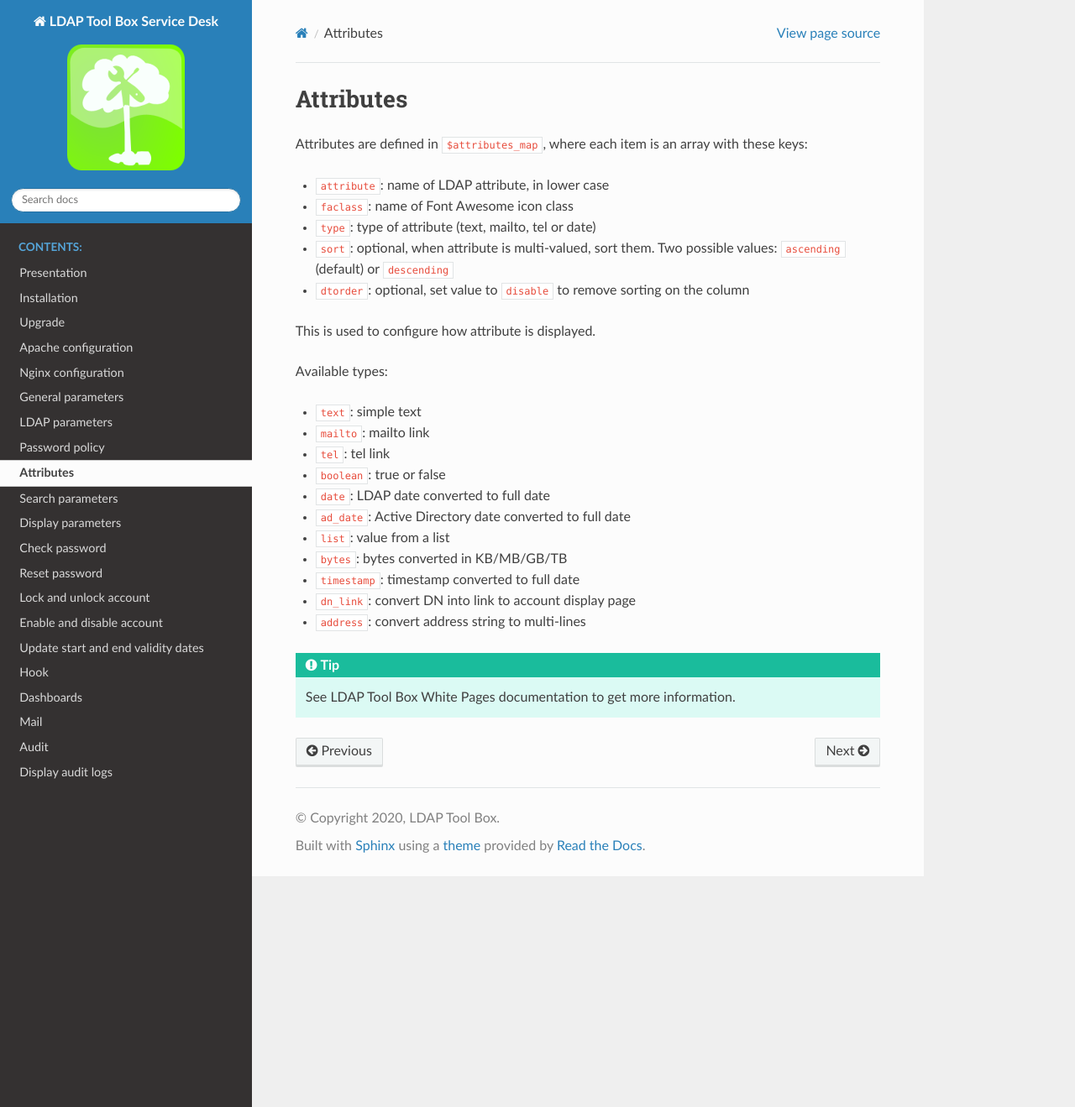
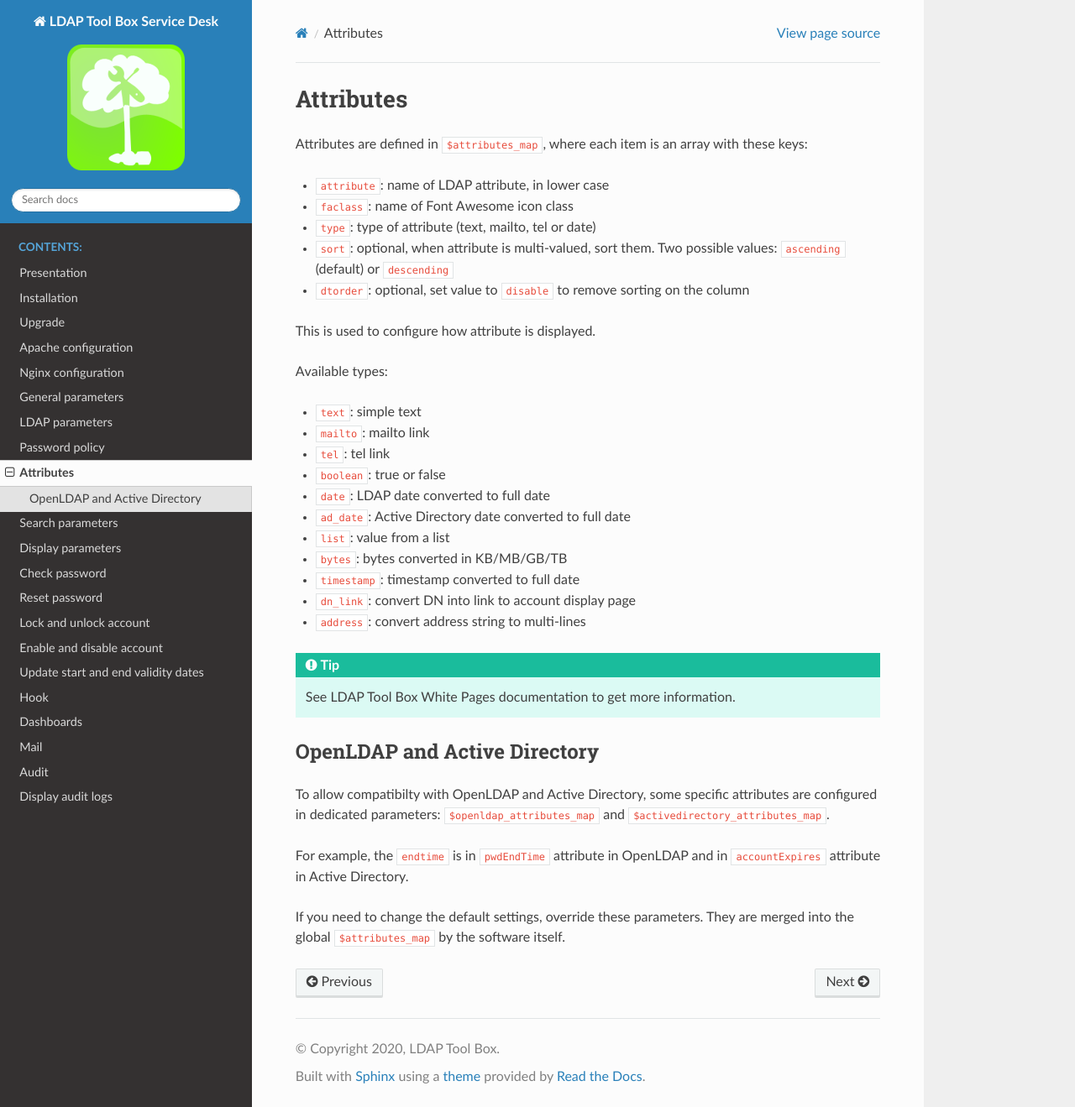
Before and after one commit to ltb-project/service-desk, a Sphinx documentation site: the page built from docs/attributes.rst, in a window 1280 px wide and 1319 px high. Shown: the whole window at 84% size. Built offline with Sphinx 7.4.7 and the Read the Docs theme 3.1.0, drawn with Linux system fonts in a browser that asks for light colours.

Commit message:
Note on specific attribute maps for OpenLDAP and AD

```diff
--- a/docs/attributes.rst
+++ b/docs/attributes.rst
@@ -26,3 +26,12 @@ Available types:
 * ``address``: convert address string to multi-lines
 
 .. tip:: See LDAP Tool Box White Pages documentation to get more information.
+
+OpenLDAP and Active Directory
+-----------------------------
+
+To allow compatibilty with OpenLDAP and Active Directory, some specific attributes are configured in dedicated parameters: ``$openldap_attributes_map`` and ``$activedirectory_attributes_map``.
+
+For example, the ``endtime`` is in ``pwdEndTime`` attribute in OpenLDAP and in ``accountExpires`` attribute in Active Directory.
+
+If you need to change the default settings, override these parameters. They are merged into the global ``$attributes_map`` by the software itself.
```
